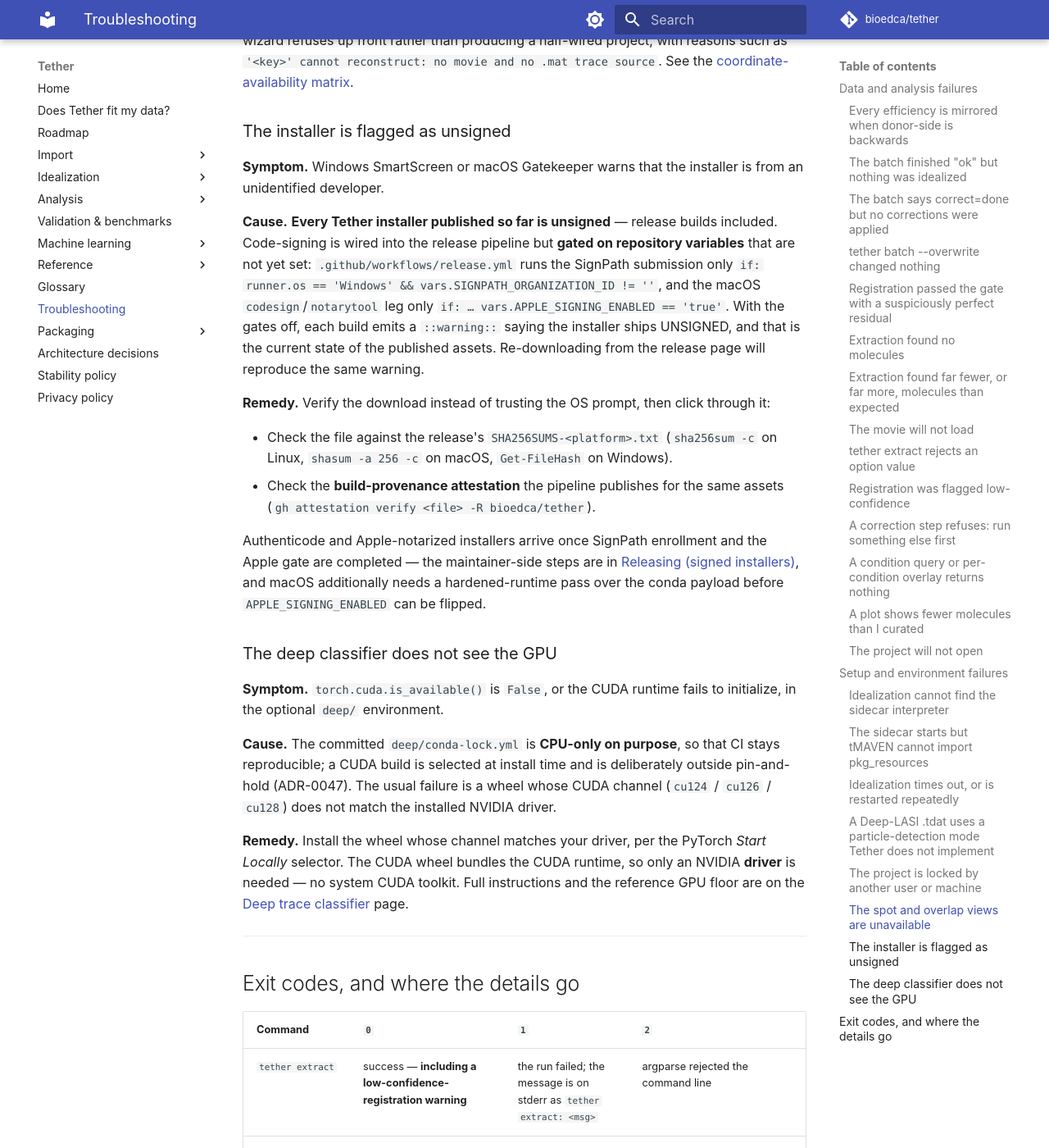
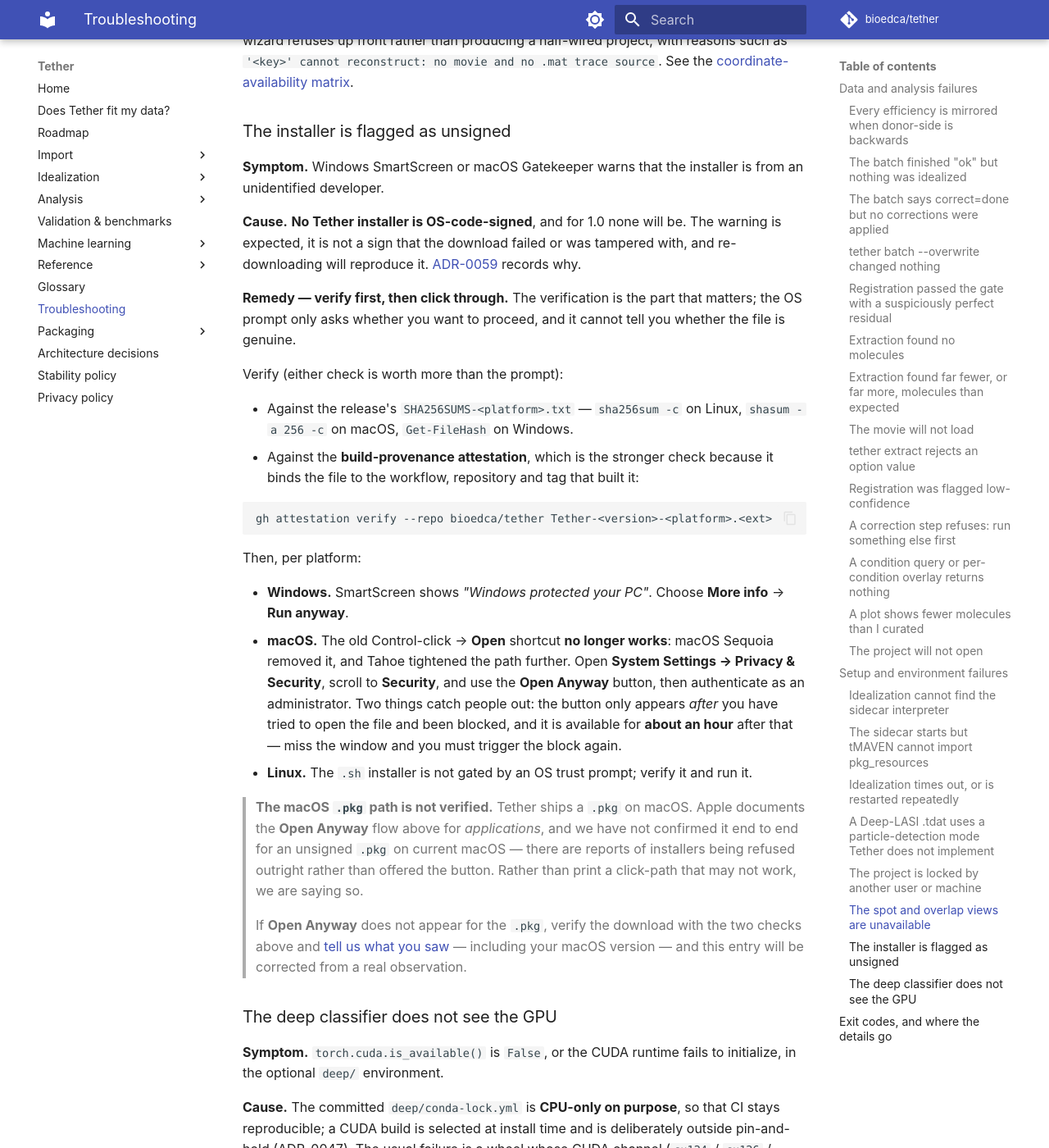
Before and after one commit to bioedca/tether, an MkDocs documentation site: the page built from docs/troubleshooting.md, in a window 1280 px wide and 1400 px high, scrolled down 17097 px. Shown: the whole window at 82% size. Built offline with MkDocs 1.6.1 and Material for MkDocs 9.7.7, drawn with Linux system fonts in a browser that asks for light colours; comment, search, counter and statistics services are not loaded; the version menu is left out.

Commit message:
docs(packaging): retire the signed-installer promise across the user-facing pages
SignPath Foundation declined enrollment on 2026-07-26 and Apple Developer ID is
out of budget, so 1.0 ships unsigned (ADR-0059, #241). Four user-facing pages
still described signing as wired and one repository variable away, and
`troubleshooting.md` told a user to wait for installers that are not coming.

Deletion-first, as the issue asks: where a claim was wrong it is removed rather
than hedged, because a qualified wrong claim has repeatedly shipped here as a
new wrong claim.

- `packaging.md` — "Release signing" becomes "How to verify a download". The
  Authenticode/`productsign`/gated-variables paragraph is gone. It also stops
  citing the unsigned-build `::warning::` annotation, which #241 removed from
  `release.yml` along with the legs, and stops linking to "Releasing (signed
  installers)" — a title that no longer exists and enrollment steps that no
  longer do either.
- `troubleshooting.md` — the entry now says the warning is expected and
  permanent for 1.0, leads with verification, and gives a per-OS click-through.
  The macOS guidance is rewritten against current macOS: Sequoia removed the
  Control-click bypass, the path is System Settings -> Privacy & Security ->
  Open Anyway, it needs an administrator password, and the button only appears
  after a block and lasts about an hour.
- `compatibility.md` — drops the "first signed release has not been cut"
  premise. No footprint number is invented; the distinction between installed
  footprint and download size is made explicit instead.
- `README.md` — no longer promises signed installers.

The macOS `.pkg` path is documented as UNVERIFIED rather than guessed. Apple
documents Open Anyway for applications; Tether ships a `.pkg`, and there are
reports of unsigned installers being refused outright on macOS 26. Sourcing a
click-path from a forum thread would be exactly the fabrication the data-gaps
rule forbids, so the page says what is unknown and routes the reader to the
checks that do work.

Both new command blocks are dedented out of their list items. A fence indented
inside a list needs `pymdownx.superfences`, which is not enabled, and renders as
inline code prefixed with a literal "bash" — verified in the built HTML before
and after. The one pre-existing instance of that bug, in `release.md`, is
out of scope here and filed as #328.

Closes: #242

````diff
--- a/docs/troubleshooting.md
+++ b/docs/troubleshooting.md
@@ -709,26 +709,47 @@
 **Symptom.** Windows SmartScreen or macOS Gatekeeper warns that the installer is from an
 unidentified developer.
 
-**Cause.** **Every Tether installer published so far is unsigned** — release builds included.
-Code-signing is wired into the release pipeline but **gated on repository variables** that are
-not yet set: `.github/workflows/release.yml` runs the SignPath submission only
-`if: runner.os == 'Windows' && vars.SIGNPATH_ORGANIZATION_ID != ''`, and the macOS
-`codesign`/`notarytool` leg only `if: … vars.APPLE_SIGNING_ENABLED == 'true'`. With the gates
-off, each build emits a `::warning::` saying the installer ships UNSIGNED, and that is the
-current state of the published assets. Re-downloading from the release page will reproduce the
-same warning.
+**Cause.** **No Tether installer is OS-code-signed**, and for 1.0 none will be. The warning is
+expected, it is not a sign that the download failed or was tampered with, and re-downloading
+will reproduce it.
+[ADR-0059](adr/0059-ship-v1-unsigned-with-provenance-as-the-integrity-anchor.md) records why.
 
-**Remedy.** Verify the download instead of trusting the OS prompt, then click through it:
+**Remedy — verify first, then click through.** The verification is the part that matters; the
+OS prompt only asks whether you want to proceed, and it cannot tell you whether the file is
+genuine.
 
-- Check the file against the release's `SHA256SUMS-<platform>.txt` (`sha256sum -c` on
-  Linux, `shasum -a 256 -c` on macOS, `Get-FileHash` on Windows).
-- Check the **build-provenance attestation** the pipeline publishes for the same assets
-  (`gh attestation verify <file> -R bioedca/tether`).
+Verify (either check is worth more than the prompt):
 
-Authenticode and Apple-notarized installers arrive once SignPath enrollment and the Apple gate
-are completed — the maintainer-side steps are in
-[Releasing (signed installers)](release.md), and macOS additionally needs a hardened-runtime
-pass over the conda payload before `APPLE_SIGNING_ENABLED` can be flipped.
+- Against the release's `SHA256SUMS-<platform>.txt` — `sha256sum -c` on Linux,
+  `shasum -a 256 -c` on macOS, `Get-FileHash` on Windows.
+- Against the **build-provenance attestation**, which is the stronger check because it binds
+  the file to the workflow, repository and tag that built it:
+
+```bash
+gh attestation verify --repo bioedca/tether Tether-<version>-<platform>.<ext>
+```
+
+Then, per platform:
+
+- **Windows.** SmartScreen shows *"Windows protected your PC"*. Choose **More info** →
+  **Run anyway**.
+- **macOS.** The old Control-click → **Open** shortcut **no longer works**: macOS Sequoia
+  removed it, and Tahoe tightened the path further. Open **System Settings → Privacy &
+  Security**, scroll to **Security**, and use the **Open Anyway** button, then authenticate as
+  an administrator. Two things catch people out: the button only appears *after* you have
+  tried to open the file and been blocked, and it is available for **about an hour** after
+  that — miss the window and you must trigger the block again.
+- **Linux.** The `.sh` installer is not gated by an OS trust prompt; verify it and run it.
+
+> **The macOS `.pkg` path is not verified.** Tether ships a `.pkg` on macOS. Apple documents
+> the **Open Anyway** flow above for *applications*, and we have not confirmed it end to end
+> for an unsigned `.pkg` on current macOS — there are reports of installers being refused
+> outright rather than offered the button. Rather than print a click-path that may not work,
+> we are saying so.
+>
+> If **Open Anyway** does not appear for the `.pkg`, verify the download with the two checks
+> above and [tell us what you saw](https://github.com/bioedca/tether/issues) — including your
+> macOS version — and this entry will be corrected from a real observation.
 
 ### The deep classifier does not see the GPU
 
````
Also changed, not shown: README.md (+4 -2 lines), docs/compatibility.md (+4 -3 lines), docs/packaging.md (+25 -14 lines).
